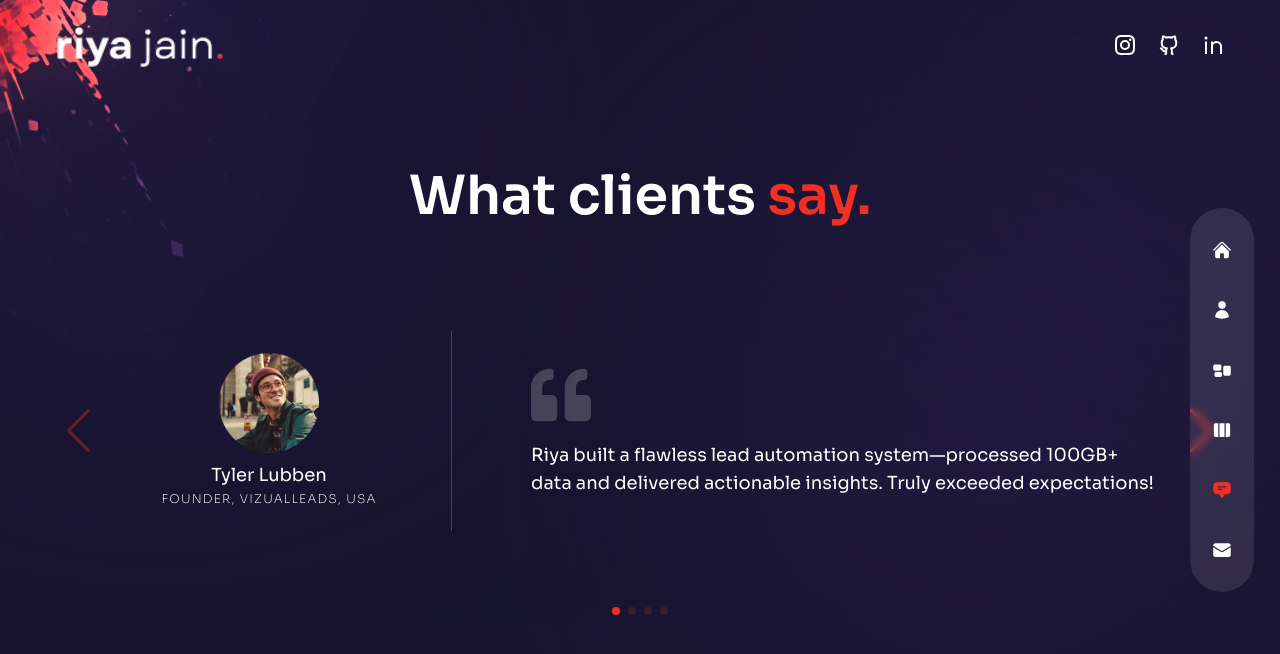
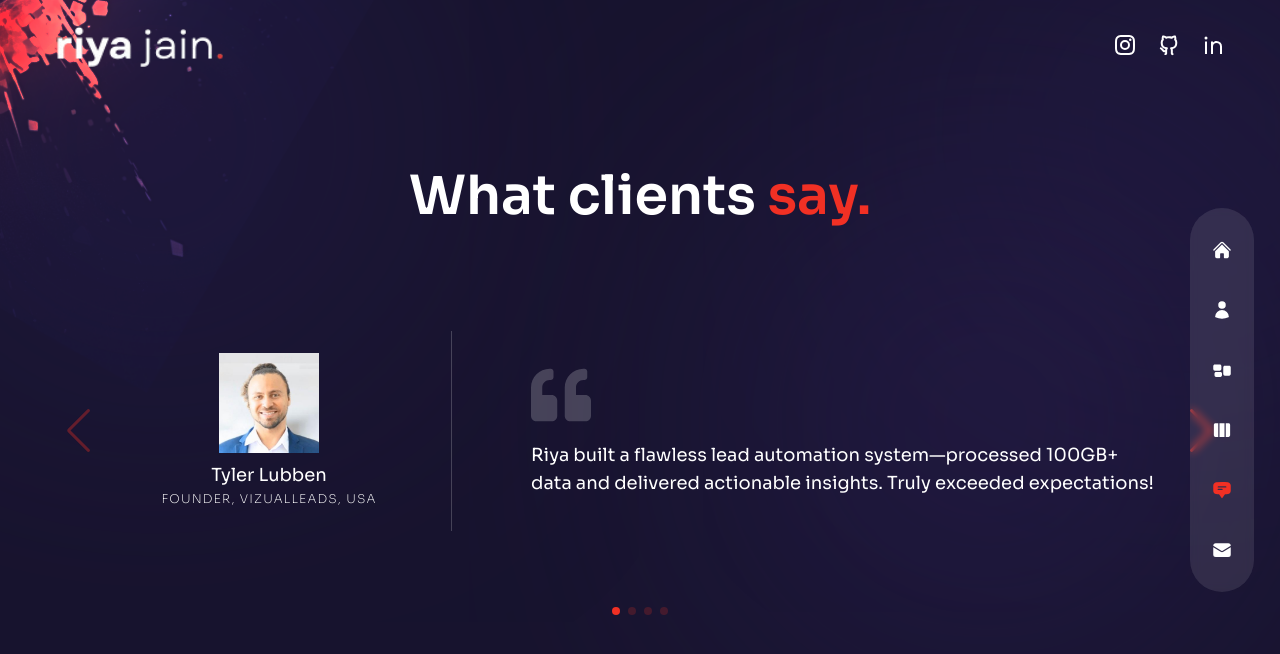
Before and after one commit to Riya2511/portfolio, a Next.js app: page /testimonials in a window 1280 px wide. Shown: the top 654 px of the page. Built offline with nearby package versions, Linux system fonts and the light colour scheme.

Commit message:
updated testimonial images

```diff
--- a/components/TestimonialSlider.js
+++ b/components/TestimonialSlider.js
@@ -1,14 +1,14 @@
 // testimonial data
 const testimonialData = [
   {
-    image: '/t-avt-3.png',
+    image: '/tlubben.jpeg',
     name: 'Tyler Lubben',
     position: 'Founder, VizualLeads, USA',
     message:
       'Riya built a flawless lead automation system—processed 100GB+ data and delivered actionable insights. Truly exceeded expectations!',
   },
   {
-    image: '/t-avt-1.png',
+    image: '/pradeep.jpeg',
     name: 'Pradeep Gupta',
     position: 'CEO & Founder, Bisgen Solutions, India',
     message:
```
Also changed, not shown: public/pradeep.jpeg (added), public/tlubben.jpeg (added).
